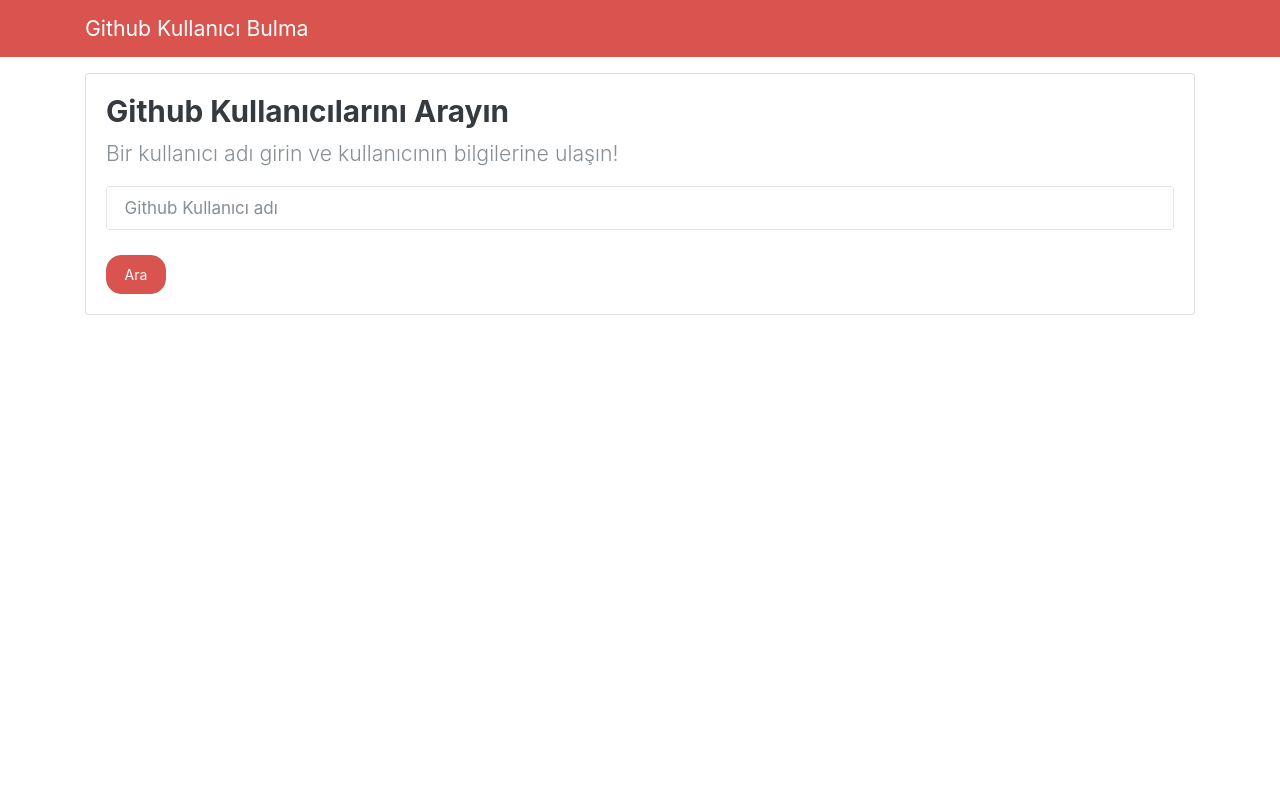
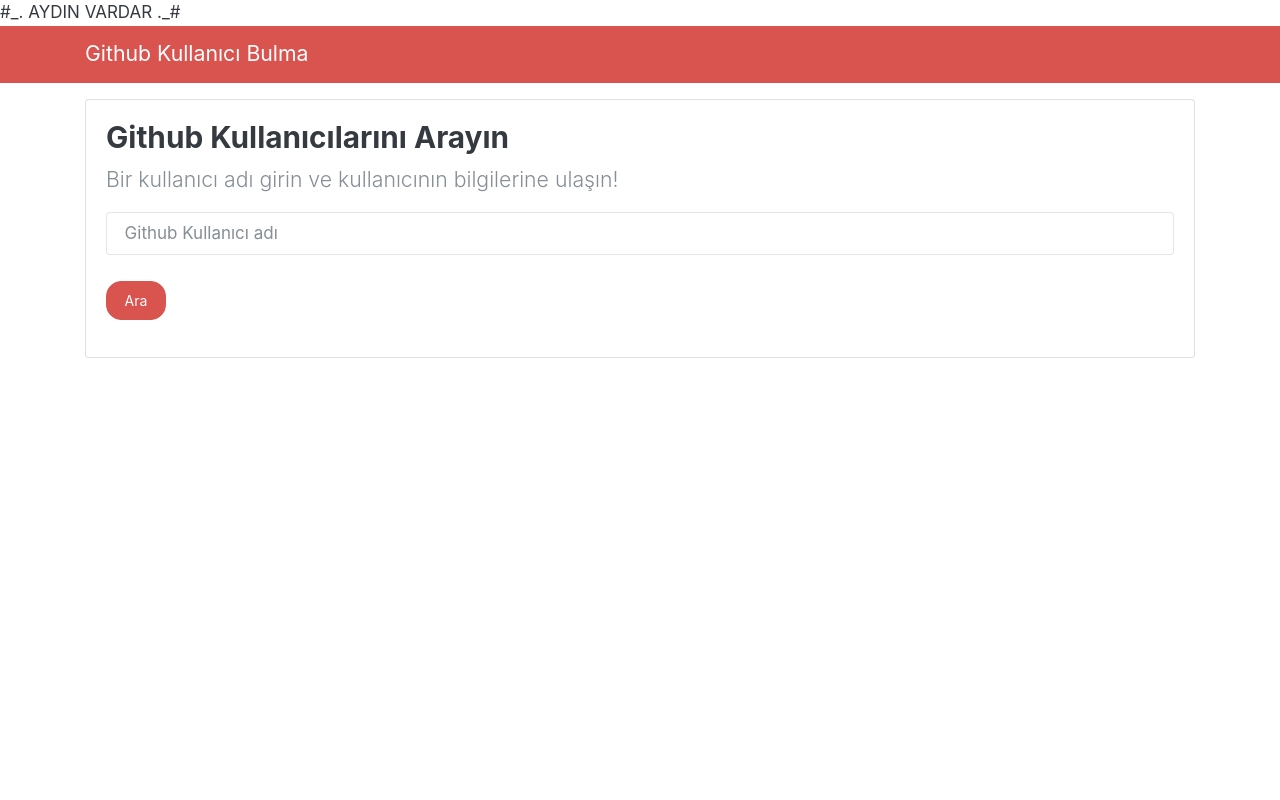
Before and after one commit to aydinvardarr/githubuserfinder, a Flask app: page / in a window 1280 px wide. Run offline with Flask 2, Linux system fonts and the light colour scheme; some libraries are stand-ins or nearby versions.

Commit message:
Update index.html

```diff
--- a/templates/index.html
+++ b/templates/index.html
@@ -1,3 +1,5 @@
+#_. AYDIN VARDAR ._#
+
 <!DOCTYPE html>
 <html lang="en">
 <head>
```
